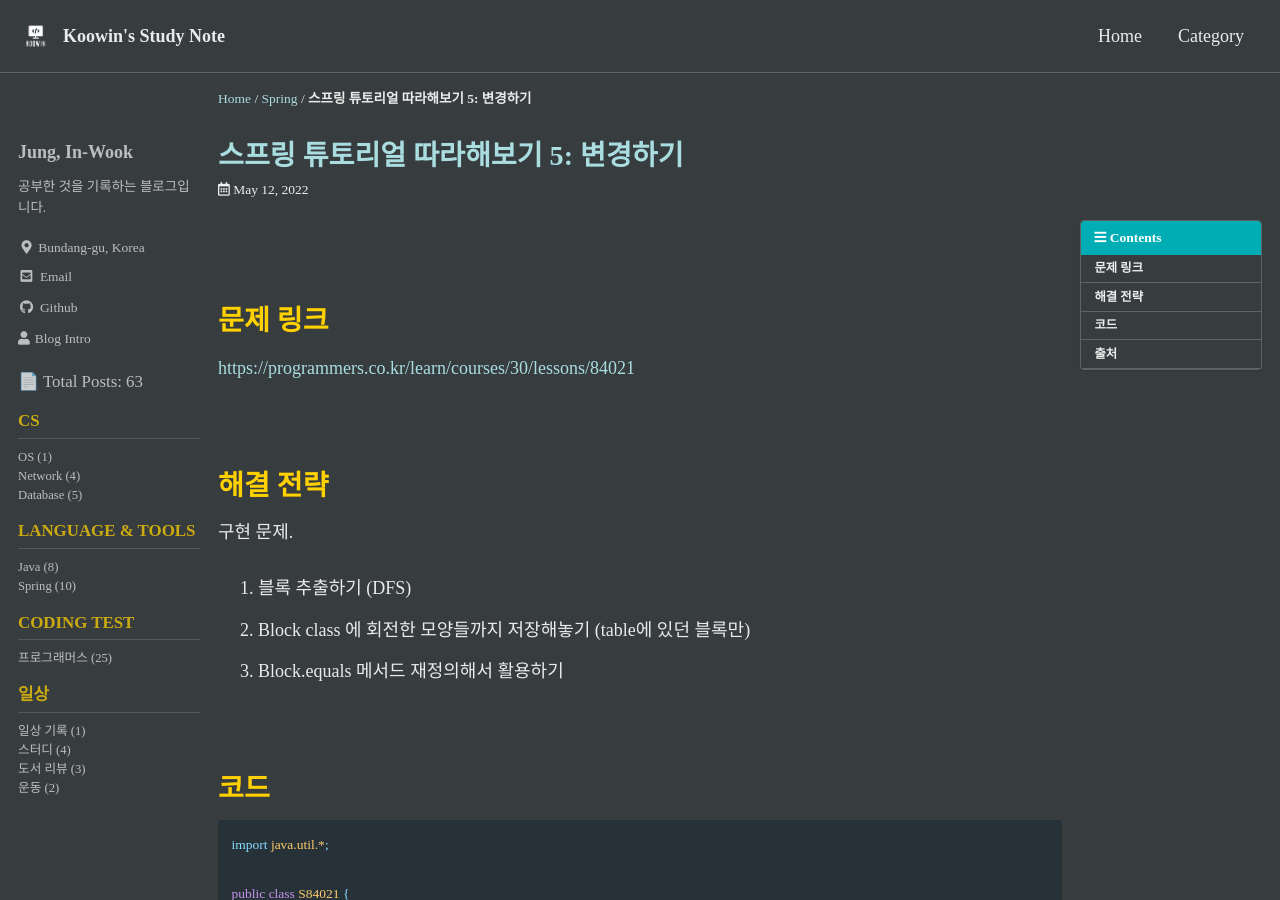
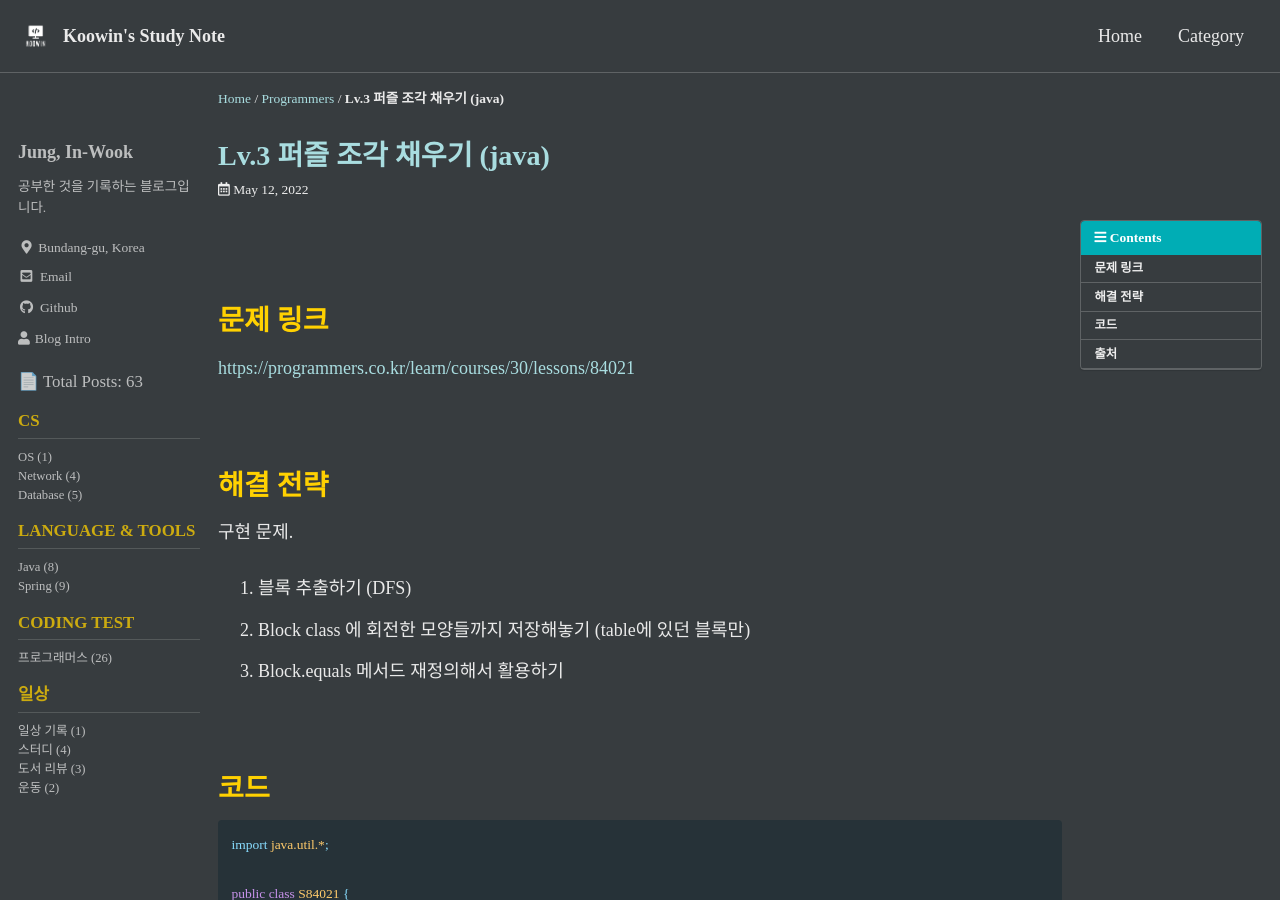
Before and after one commit to Koowin/koowin.github.io, a Jekyll site: the page built from _posts/programmers/2022-05-12-s84021.md, in a window 1280 px wide and 900 px high. Built offline with Jekyll 4.4.1, drawn with Linux system fonts in a browser that asks for light colours; cached includes are drawn as plain includes; some web fonts are replaced; comment, search, counter and statistics services are not loaded.

Commit message:
Update 2022-05-12-s84021.md

```diff
--- a/_posts/programmers/2022-05-12-s84021.md
+++ b/_posts/programmers/2022-05-12-s84021.md
@@ -1,5 +1,5 @@
 ---
-title:  "스프링 튜토리얼 따라해보기 5: 변경하기"
+title:  "Lv.3 퍼즐 조각 채우기 (java)"
 
 toc: true
 toc_label: "Contents"
@@ -7,7 +7,7 @@ toc_icon: "bars"
 toc_sticky: true
 
 categories:
-  - spring
+  - programmers
 
 date: 2022-05-12
 last_modified_at: 2022-05-12
```
